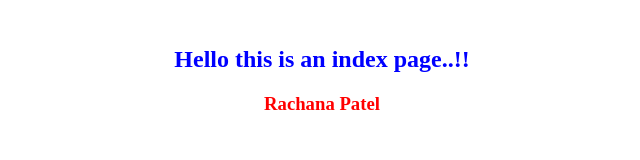
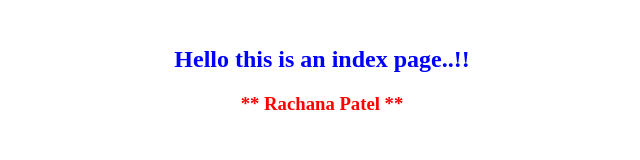
Before and after one commit to RachanaVision/HTMLApp.github.io, a plain HTML site: page index.html in a window 1280 px wide. Shown: the full height of the page, 318-958 px from the left. Drawn offline with Linux system fonts and the light colour scheme.

Commit message:
changes in index.html

```diff
--- a/index.html
+++ b/index.html
@@ -8,7 +8,7 @@
             <h2 style="color: blue; font-weight: bold; text-align: center;">
                 Hello this is an index page..!!
             </h2>
-            <h3 style="color: red;font-weight: bold; text-align: center;">Rachana Patel</h3>
+            <h3 style="color: red;font-weight: bold; text-align: center;">** Rachana Patel **</h3>
         </p>
     </body>
 </html>
```
